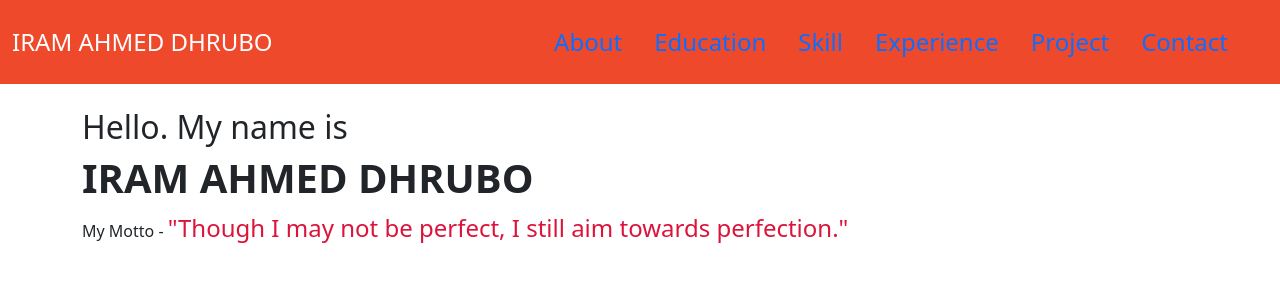
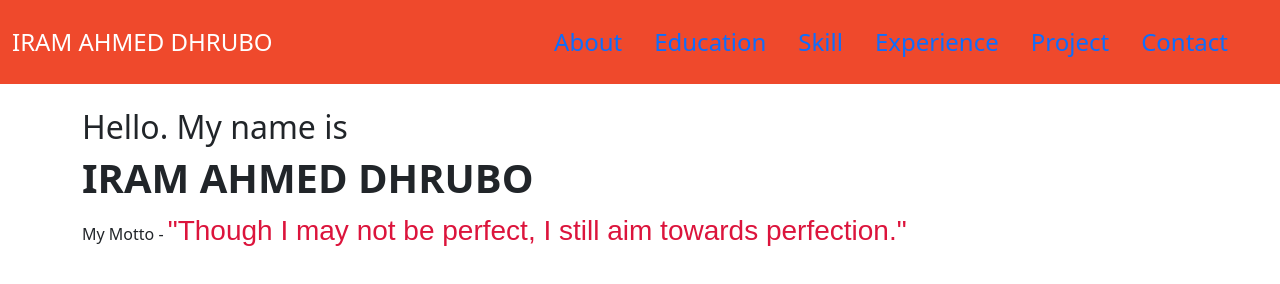
Before and after one commit to IramDhrubo31/My-Portfolio, a plain HTML site: page index.html in a window 1280 px wide. Drawn offline with nearby package versions, Linux system fonts and the light colour scheme.

Commit message:
changed motto font

```diff
--- a/style.css
+++ b/style.css
@@ -1,6 +1,7 @@
 .crimsonColor{
     color: crimson;
-    font-size: 24px;
+    font-size: 28px;
+    font-family: Arial, Helvetica, sans-serif;
 }
 
 header nav{
```
